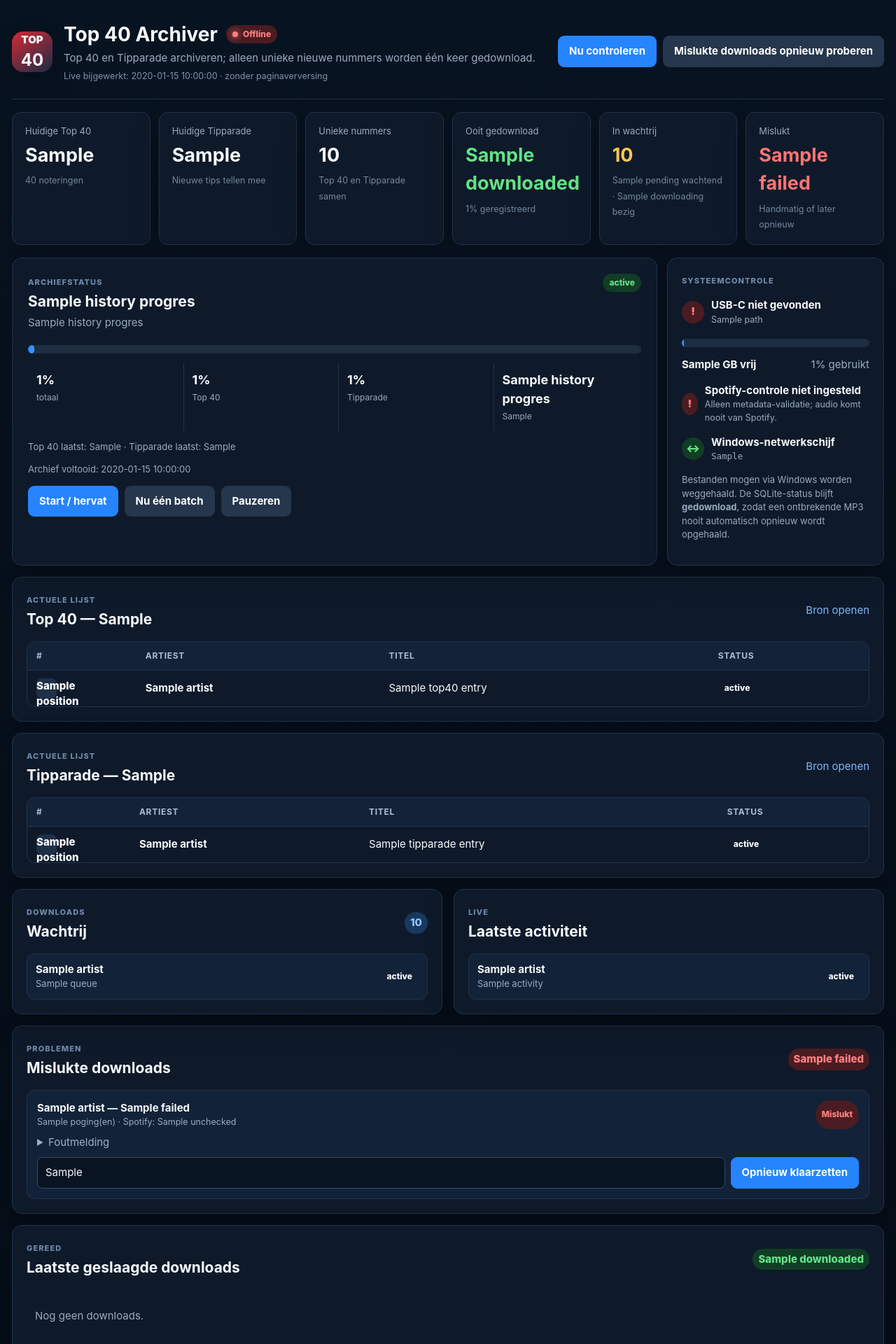
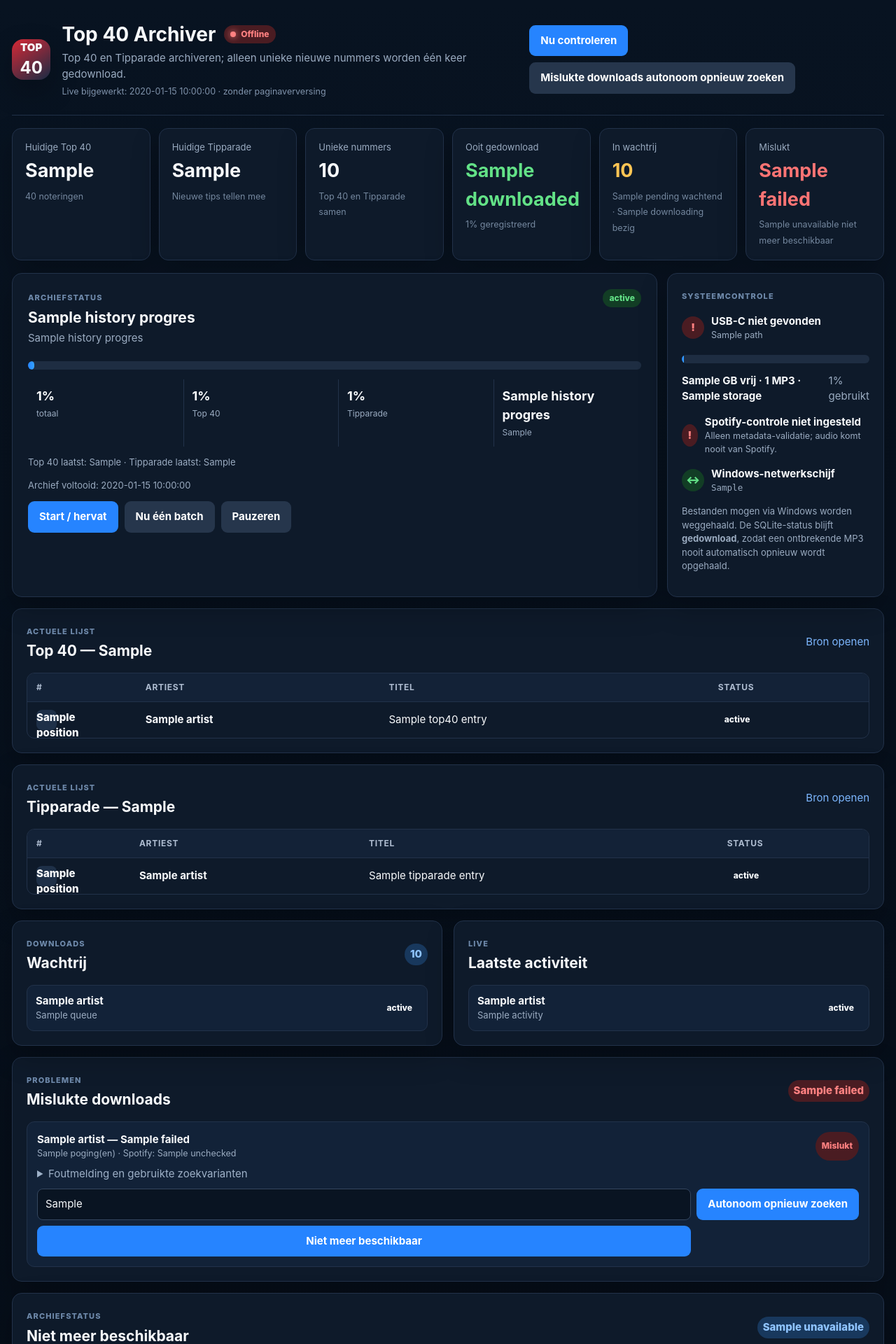
Before and after one commit to Techraym/Top40Archiver, a FastAPI app: template app/templates/index.html in a window 1280 px wide. Shown: the top 1920 px of the page at 70% size. Run offline with FastAPI, Linux system fonts and the light colour scheme; the template is opened without the code that fills it: most values are stand-ins (such as "Sample title", 1, 10 or a date in 2020); data that the repository does not hold is empty; parts of the project's set-up code (start-up, migrations or seed data) failed here and were passed over.

Commit message:
Add unavailable controls and autonomous retry UI

```diff
--- a/app/templates/index.html
+++ b/app/templates/index.html
@@ -4,8 +4,8 @@
   <meta charset="utf-8">
   <meta name="viewport" content="width=device-width,initial-scale=1">
   <title>Top 40 Archiver</title>
-  <link rel="stylesheet" href="/static/style.css?v=17">
-  <script src="/static/live.js?v=17" defer></script>
+  <link rel="stylesheet" href="/static/style.css?v=19">
+  <script src="/static/live.js?v=19" defer></script>
 </head>
 <body>
 <main class="shell">
@@ -23,7 +23,7 @@
     </div>
     <div class="actions">
       <form method="post" action="/check"><button>Nu controleren</button></form>
-      <form method="post" action="/retry"><button class="secondary">Mislukte downloads opnieuw proberen</button></form>
+      <form method="post" action="/retry"><button class="secondary">Mislukte downloads autonoom opnieuw zoeken</button></form>
     </div>
   </header>
 
@@ -56,7 +56,7 @@
     <article class="metric-card danger-card">
       <span>Mislukt</span>
       <strong id="metric-failed-count">{{ status_counts.failed }}</strong>
-      <small>Handmatig of later opnieuw</small>
+      <small id="metric-failed-summary">{{ status_counts.unavailable }} niet meer beschikbaar</small>
     </article>
   </section>
 
@@ -102,7 +102,7 @@
         <div><b id="storage-title">{% if storage.exists and storage.writable %}USB-C schrijfbaar{% elif not storage.exists %}USB-C niet gevonden{% else %}USB-C niet schrijfbaar{% endif %}</b><small id="storage-path">{{ storage.path }}</small></div>
       </div>
       <div class="progress storage"><span id="storage-progress-bar" style="width:{{ storage.used_percent }}%"></span></div>
-      <div class="storage-numbers"><b id="storage-free">{{ storage.free_gb }} GB vrij</b><span id="storage-used">{{ storage.used_percent }}% gebruikt</span></div>
+      <div class="storage-numbers"><b id="storage-free">{{ storage.free_gb }} GB vrij · {{ storage.mp3_count }} MP3 · {{ storage.music_size_label }}</b><span id="storage-used">{{ storage.used_percent_label }}% gebruikt</span></div>
       <div id="spotify-state" class="storage-state {% if spotify_configured %}ok{% else %}bad{% endif %}">
         <span id="spotify-icon">{% if spotify_configured %}✓{% else %}!{% endif %}</span>
         <div><b id="spotify-title">Spotify-controle {% if spotify_configured %}actief{% else %}niet ingesteld{% endif %}</b><small>Alleen metadata-validatie; audio komt nooit van Spotify.</small></div>
@@ -170,8 +170,25 @@
     <div class="section-heading compact"><div><span class="eyebrow">Problemen</span><h2>Mislukte downloads</h2></div><span id="failed-count" class="count-chip danger">{{ status_counts.failed }}</span></div>
     <div id="failed-list" class="failed-list">
       {% for x in failed %}
-      <article><div class="failed-head"><div><b>{{ x.artist }} — {{ x.title }}</b><small>{{ x.download_attempts }} poging(en) · Spotify: {{ spotify_status_labels.get(x.spotify_status, x.spotify_status) }}</small></div><span class="status-badge status-failed">Mislukt</span></div><details><summary>Foutmelding</summary><pre>{{ x.error_message or 'Geen foutmelding opgeslagen' }}</pre></details><form method="post" action="/track/{{ x.id }}/query" class="retry-form"><input name="custom_search_query" value="{{ x.custom_search_query or (x.artist ~ ' - ' ~ x.title ~ ' official audio') }}"><button>Opnieuw klaarzetten</button></form></article>
+      <article>
+        <div class="failed-head"><div><b>{{ x.artist }} — {{ x.title }}</b><small>{{ x.download_attempts }} poging(en) · Spotify: {{ spotify_status_labels.get(x.spotify_status, x.spotify_status) }}</small></div><span class="status-badge status-failed">Mislukt</span></div>
+        <details><summary>Foutmelding en gebruikte zoekvarianten</summary><pre>{{ x.error_message or 'Geen foutmelding opgeslagen' }}</pre></details>
+        <form method="post" action="/track/{{ x.id }}/query" class="retry-form">
+          <input name="custom_search_query" value="{{ x.custom_search_query or (x.artist ~ ' - ' ~ x.title ~ ' official audio') }}">
+          <button>Autonoom opnieuw zoeken</button>
+          <button type="submit" class="unavailable" formaction="/track/{{ x.id }}/unavailable" formnovalidate>Niet meer beschikbaar</button>
+        </form>
+      </article>
       {% else %}<p class="empty success-text">Geen mislukte downloads.</p>{% endfor %}
+    </div>
+  </section>
+
+  <section class="panel" id="unavailable-panel" {% if not unavailable %}hidden{% endif %}>
+    <div class="section-heading compact"><div><span class="eyebrow">Archiefstatus</span><h2>Niet meer beschikbaar</h2></div><span id="unavailable-count" class="count-chip">{{ status_counts.unavailable }}</span></div>
+    <div id="unavailable-list" class="compact-list">
+      {% for x in unavailable %}
+      <article><div><b>{{ x.artist }}</b><span>{{ x.title }}</span></div><form method="post" action="/track/{{ x.id }}/restore"><button class="secondary">Toch opnieuw proberen</button></form></article>
+      {% endfor %}
     </div>
   </section>
 
@@ -191,7 +208,7 @@
       <label>Tijd<input type="time" name="weekly_time" value="{{ settings.weekly_time }}" required></label>
       <label class="wide">Downloadmap<input name="download_dir" value="{{ settings.download_dir }}" required></label>
       <label>Pogingen<input type="number" min="1" max="20" name="max_download_attempts" value="{{ settings.max_download_attempts }}"></label>
-      <label class="wide">YouTube-zoeksjabloon<input name="search_template" value="{{ settings.search_template }}" required><small>Gebruik {artist} en {title}</small></label>
+      <label class="wide">Eerste YouTube-zoekopdracht<input name="search_template" value="{{ settings.search_template }}" required><small>Daarna probeert het systeem automatisch aanvullende varianten.</small></label>
       <label>Historisch startjaar Top 40<input type="number" min="1965" max="2100" name="history_start_year" value="{{ settings.history_start_year }}"></label>
       <label>Historische startweek Top 40<input type="number" min="1" max="53" name="history_start_week" value="{{ settings.history_start_week }}"></label>
       <label>Weken per lijst per batch<input type="number" min="1" max="52" name="history_batch_weeks" value="{{ settings.history_batch_weeks }}"></label>
```
